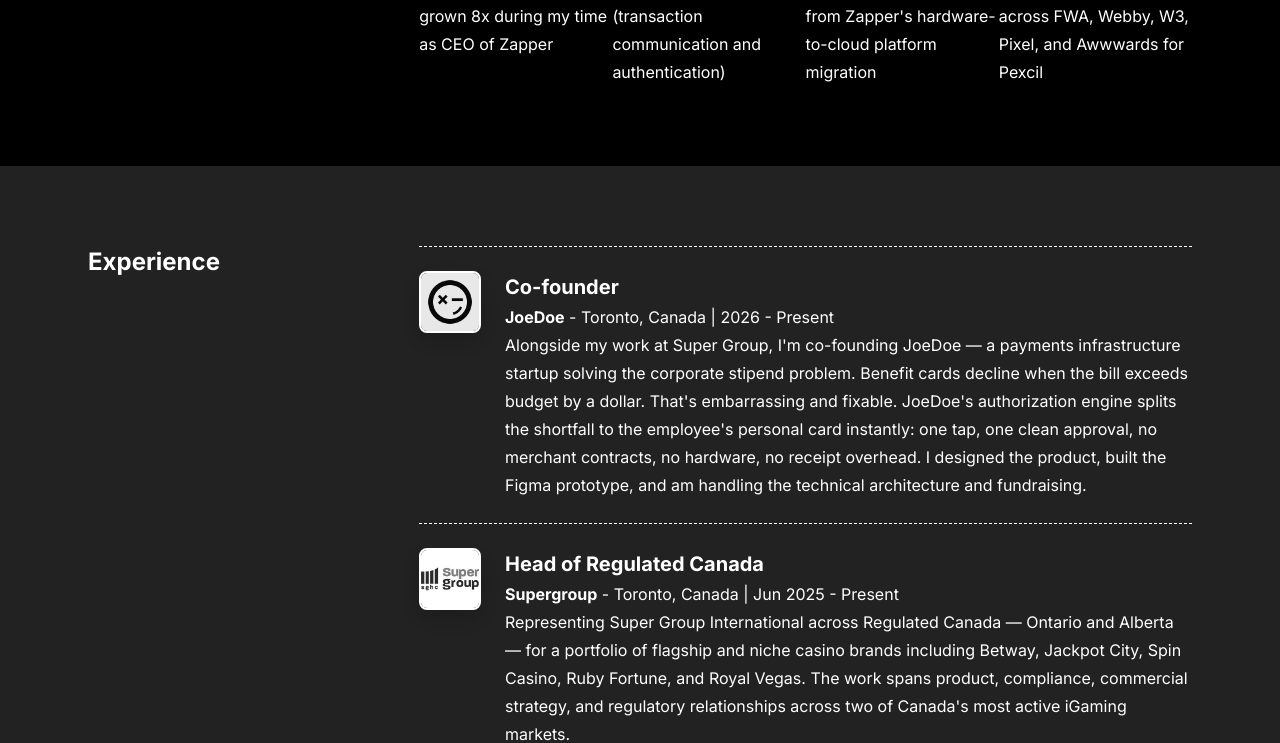
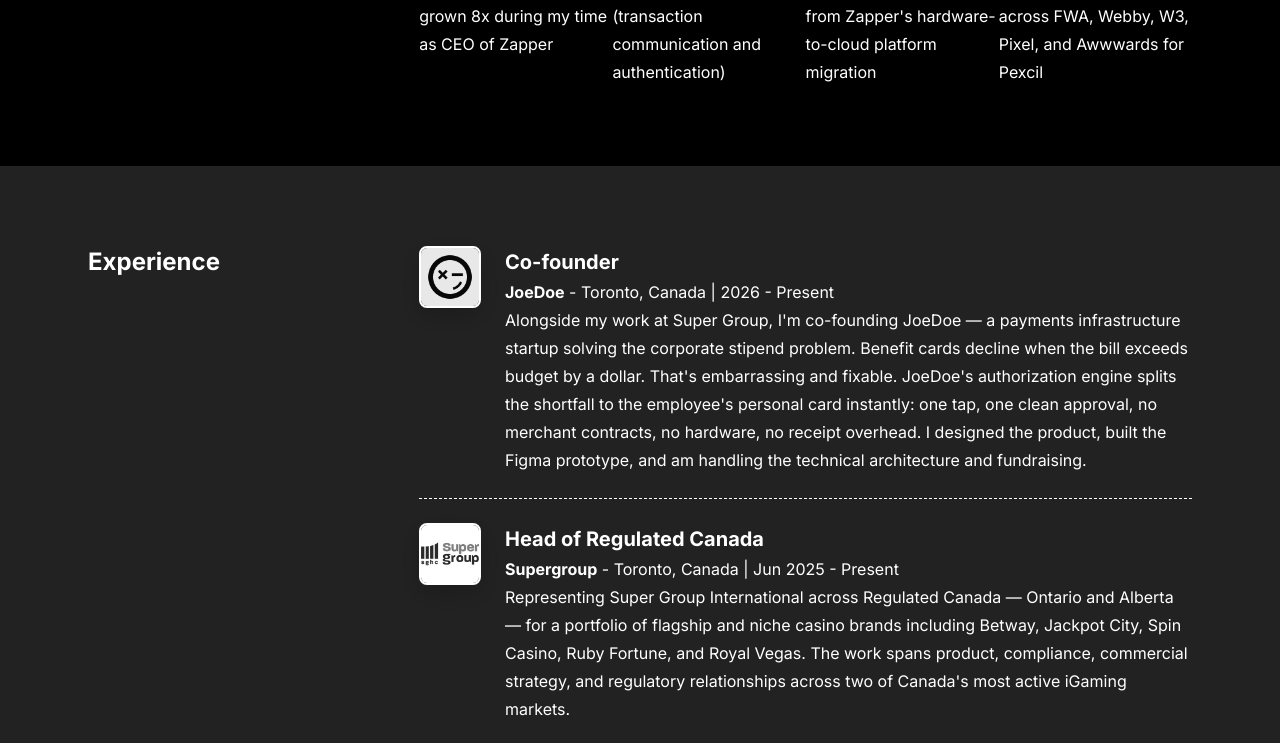
Before and after one commit to brett-white/brettwhite.github.io, a PHP site: page / in a window 1280 px wide. Shown: the part 1894-2637 px from the top of the page. Run offline with PHP 8.4, Linux system fonts and the light colour scheme.

Commit message:
updated roles listing style for first item

```diff
--- a/styles/global.css
+++ b/styles/global.css
@@ -989,7 +989,8 @@ html, body, div, section, article, header, footer, figure, span, h1, h2, h3, h4,
       flex: 0 0 92%;
     }
     .roles > li.latest-role {
-      border-top: dashed 1px white;
+      border-top: none;
+      padding-top: 0;
     }
     .connect .container {
       min-height: 40vh;
```
